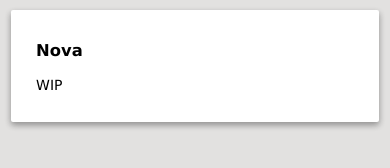
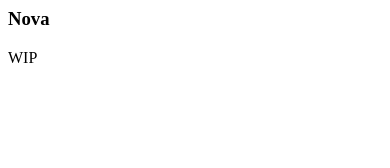
Before and after one commit to Mezinik/Mezinik.github.io, a plain HTML site: page index.html in a window 390 px wide. Drawn offline with Linux system fonts and the light colour scheme.

Commit message:
Update index.html

```diff
--- a/index.html
+++ b/index.html
@@ -2,27 +2,7 @@
 	<meta name="viewport" content="width=device-width, initial-scale=1">
 	<meta name="robots" content="noindex, nofollow">
 	<title>Nova</title>
-	<style>
-		.card {
-			background: #fff;
-			border-radius: 2px;
-			display: block;
-			margin: 60px auto;
-			width: 600px;
-			box-shadow: 0 3px 6px rgba(0,0,0,0.16), 0 3px 6px rgba(0,0,0,0.23);
-			font: 14px Verdana;
-			padding: 15px 25px;
-		}
-		body {
-			background: #e2e1e0;
-		}
-		@media all and (max-width:600px) {
-			.card {
-				width: 85%;
-				margin-top: 10px;
-			}
-		}
-	</style>
+
 	</head>
 
 	<body>
```
